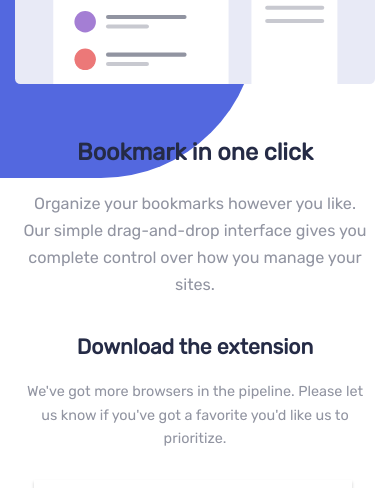
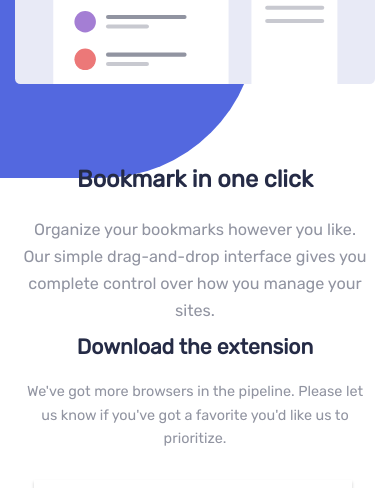
Before and after one commit to jesseburn/bookmark-landing-page, a plain HTML site: page index.html in a window 390 px wide. Shown: the part 1160-1648 px from the top of the page. Drawn offline with nearby package versions, Linux system fonts and the light colour scheme.

Commit message:
Update styles.css
fixed bookmark h3 on mobile.

```diff
--- a/styles.css
+++ b/styles.css
@@ -473,7 +473,7 @@ footer a {
     height: 28rem;
   }
   .book_mark h3 {
-    padding-top: 5%;
+    padding-top: 12%;
   }
   .book_mark article h3,
   .speedy-sharing article h3,
```
